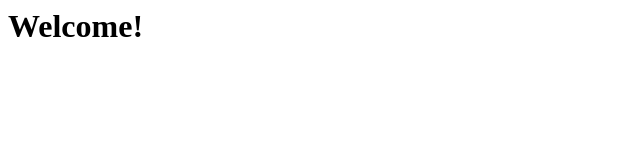
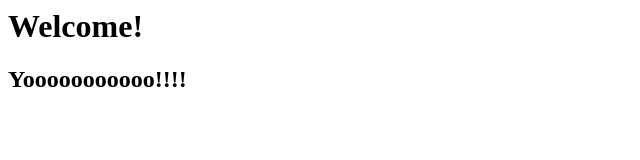
Before and after one commit to kevwong16/gitDevops, a plain HTML site: page index.html in a window 1280 px wide. Shown: the whole page, without its empty margins (0-640 px from the left). Drawn offline with Linux system fonts and the light colour scheme.

Commit message:
edited index.html

```diff
--- a/index.html
+++ b/index.html
@@ -1 +1,2 @@
 <h1>Welcome!</h1>
+<h2>Yooooooooooo!!!!</h2>
```
